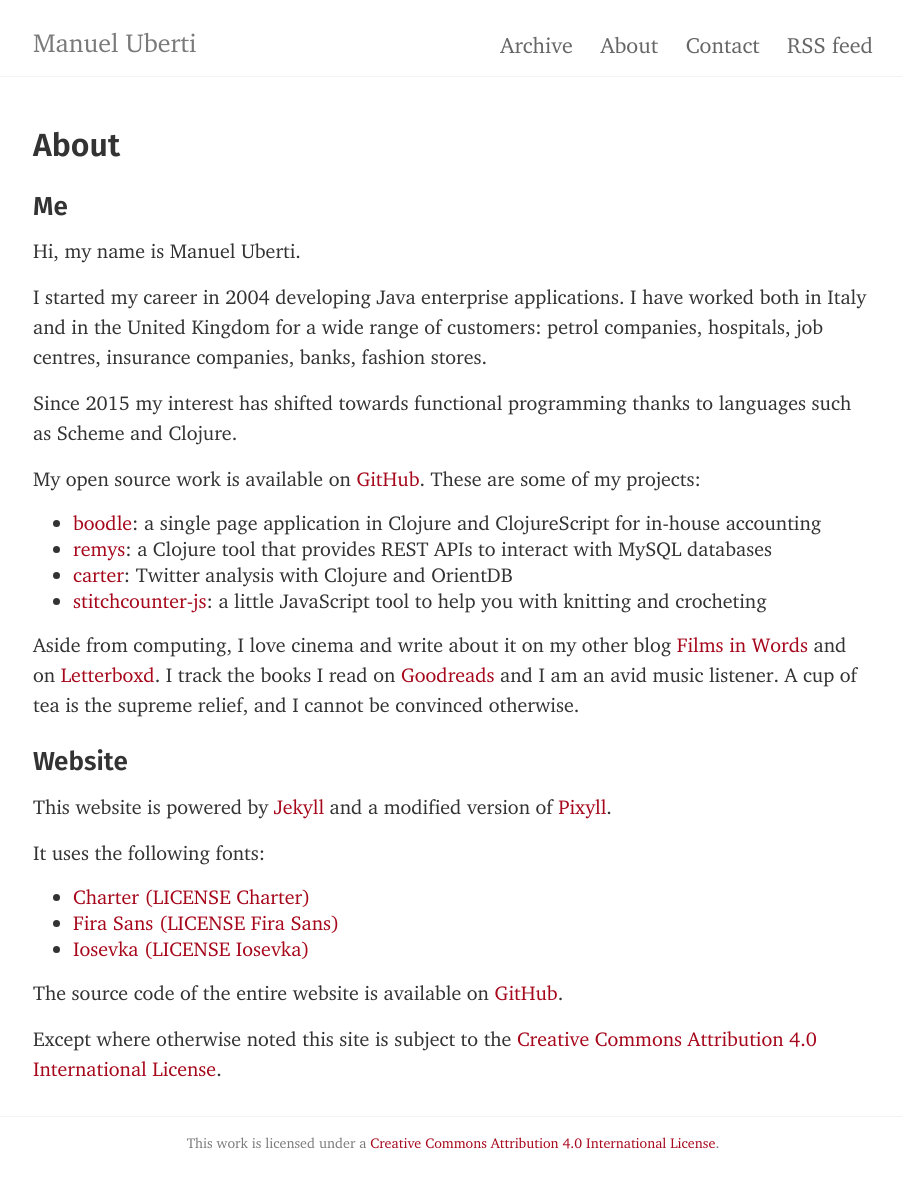
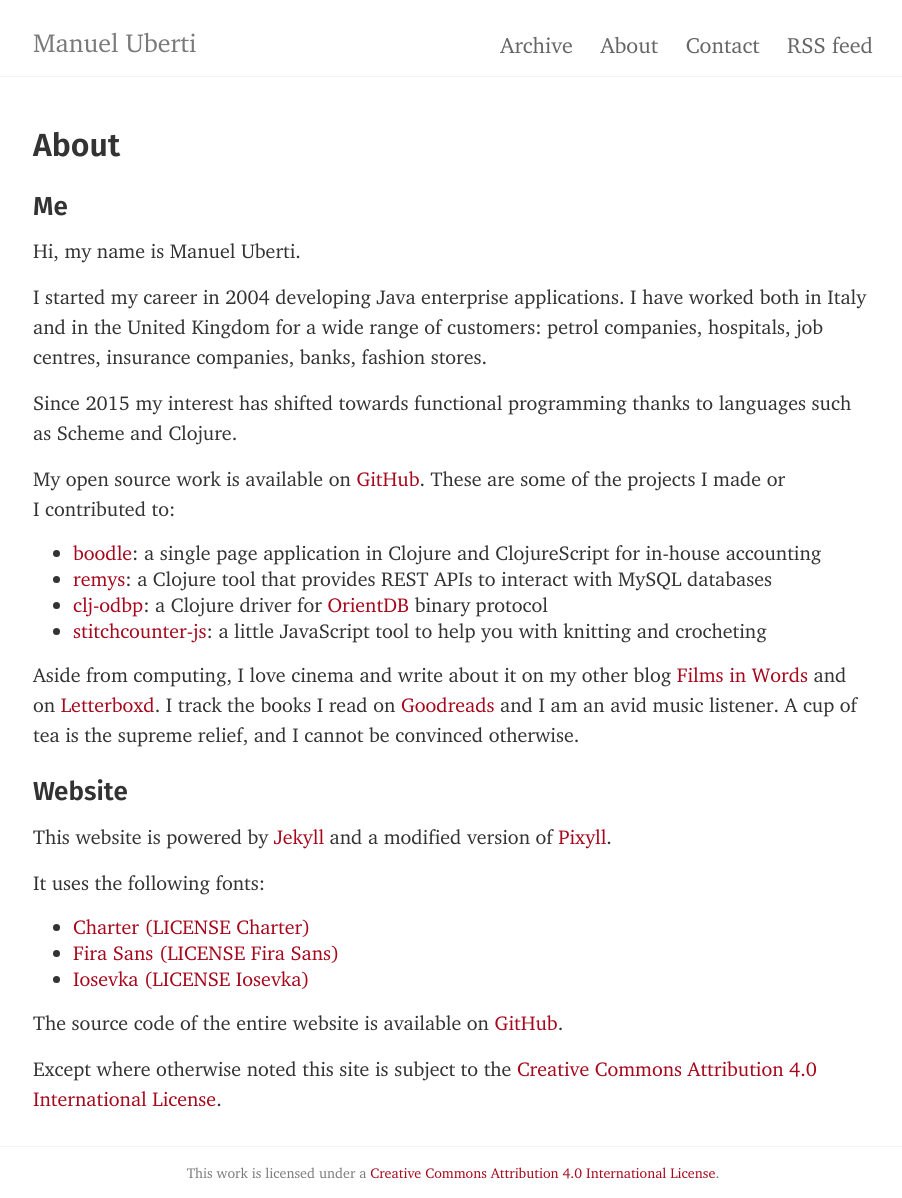
Before and after one commit to manuel-uberti/manuel-uberti.github.io, a Jekyll site: the page built from about.md, in a window 1280 px wide. Shown: the whole page, without its empty margins (187-1089 px from the left). Built offline with Jekyll 4.4.1, drawn with Linux system fonts in a browser that asks for light colours; before the commit the page ends 1168 px from its top, so only the background shows below that.

Commit message:
Add clj-odbp

```diff
--- a/about.md
+++ b/about.md
@@ -18,14 +18,15 @@
 languages such as Scheme and Clojure.
 
 My open source work is available on
-[GitHub](https://github.com/manuel-uberti). These are some of my projects:
+[GitHub](https://github.com/manuel-uberti). These are some of the projects
+I made or I contributed to:
 
 - [boodle](https://manuel-uberti.github.io/programming/2017/11/26/boodle/):
   a single page application in Clojure and ClojureScript for in-house accounting
 - [remys](https://github.com/7bridges-eu/remys): a Clojure tool that provides
   REST APIs to interact with MySQL databases
-- [carter](https://github.com/7bridges-eu/carter): Twitter analysis with Clojure
-  and OrientDB
+- [clj-odbp](https://github.com/7bridges-eu/clj-odbp): a Clojure driver for
+  [OrientDB](http://orientdb.com/orientdb/) binary protocol
 - [stitchcounter-js](https://github.com/manuel-uberti/stitchcounter-js):
   a little JavaScript tool to help you with knitting and crocheting
 
```
